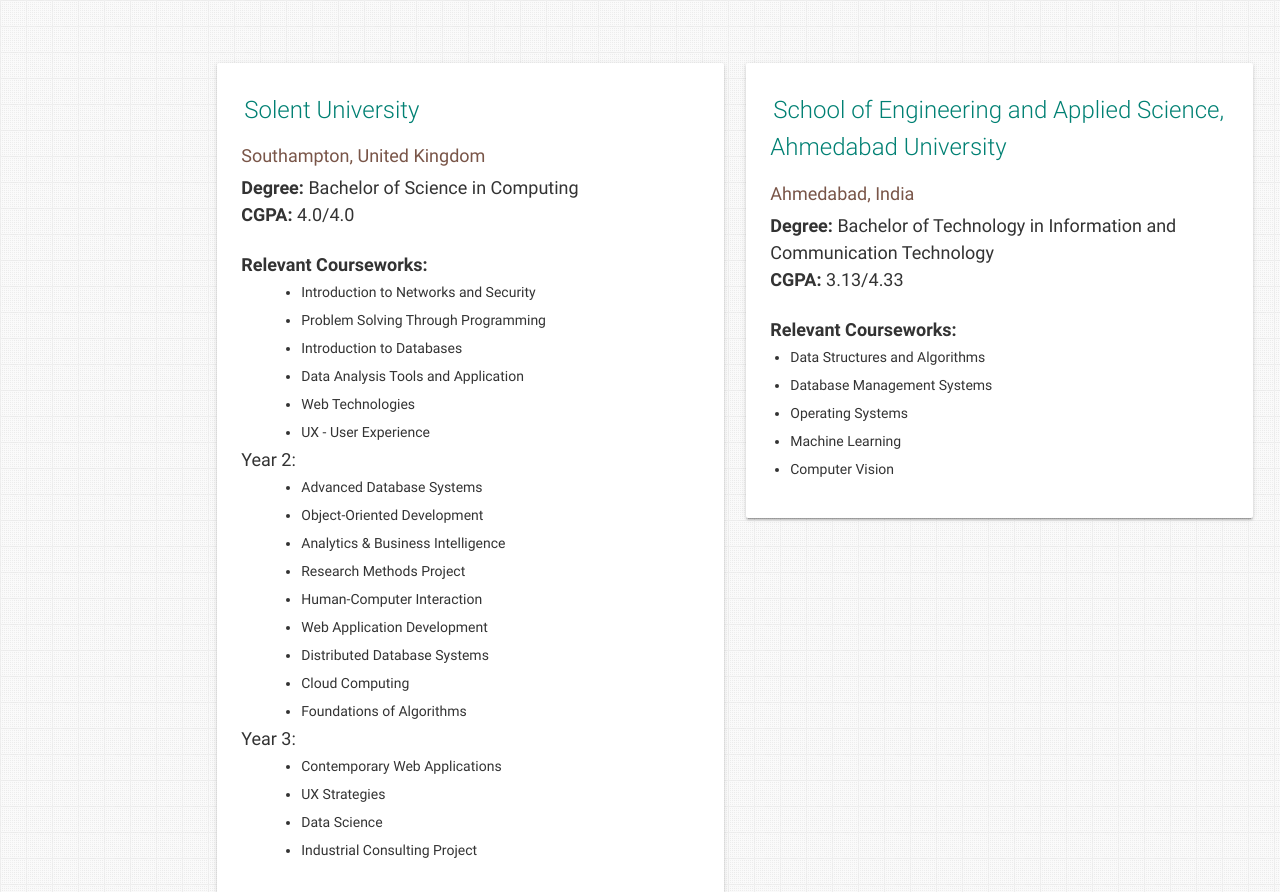
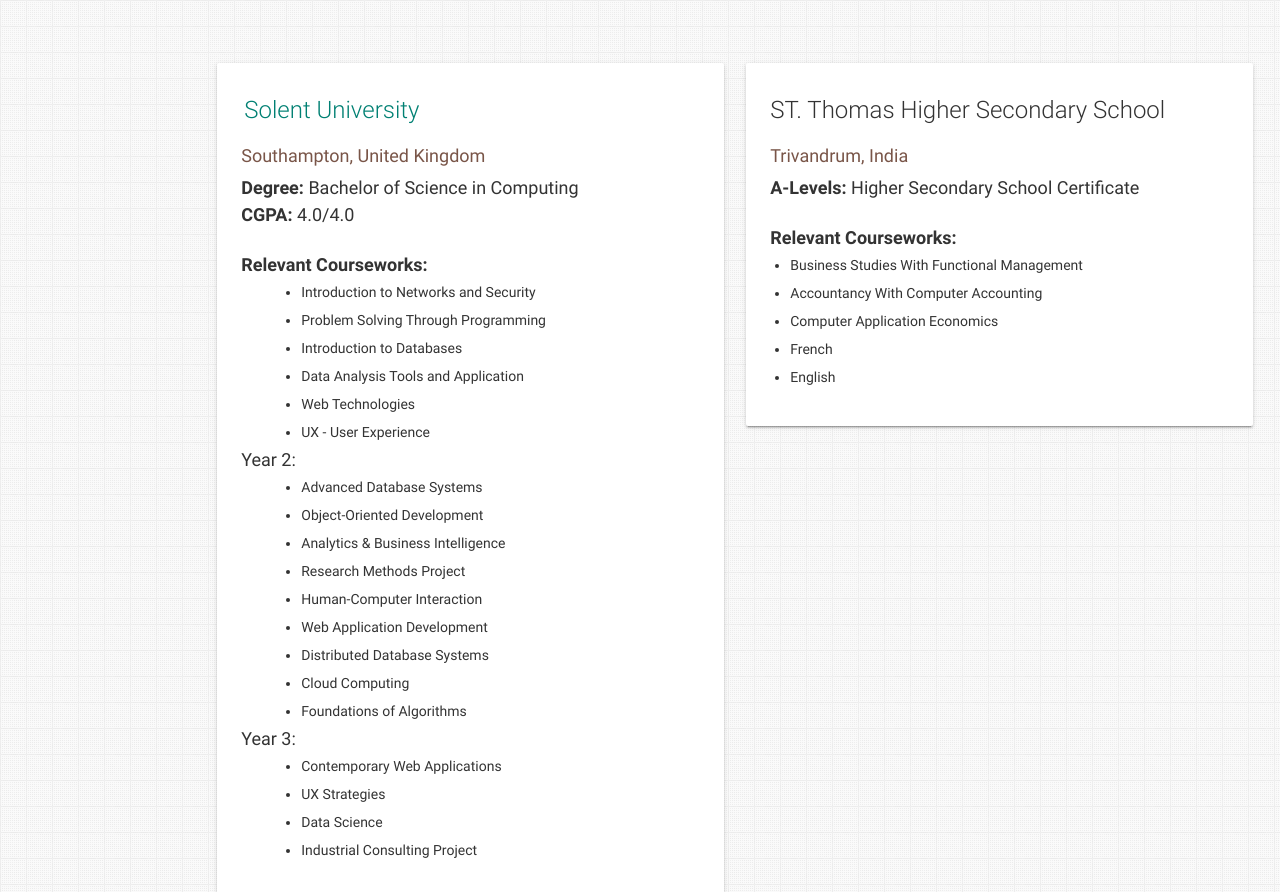
Before and after one commit to tonysolent/tonysolent.github.io, a plain HTML site: page index.html in a window 1280 px wide. Shown: the part 7072-7964 px from the top of the page. Drawn offline with nearby package versions, Linux system fonts and the light colour scheme.

Commit message:
Update index.html

```diff
--- a/index.html
+++ b/index.html
@@ -970,38 +970,37 @@
 
 
           </div>
+          <div>
   <div class="col s12 m6 l6">
     <div class="card">
       <div class="card-content">
         <p>
-                  <span class="card-title"><a href="https://ahduni.edu.in/academics/schools-centres/school-of-engineering-and-applied-science/" target="_blank" class="teal-text hoverline">School of Engineering and Applied Science, Ahmedabad
-                      University</a></span>
+          <span class="card-title">ST. Thomas Higher Secondary School</span>
         </p>
-                <p class="brown-text">Ahmedabad, India</p>
+        <p class="brown-text">Trivandrum, India</p>
         <p>
-                  <b>Degree: </b>Bachelor of Technology in Information and Communication Technology
+          <b>A-Levels: </b>Higher Secondary School Certificate
           <br>
-                  <b>CGPA: </b>3.13/4.33
+
         </p>
 
         <ul>
           <p>
             <b>Relevant Courseworks:</b>
             <ul>
-                    <li>Data Structures and Algorithms</li>
-                    <li>Database Management Systems</li>
-                    <li>Operating Systems</li>
-                    <li>Machine Learning</li>
-                    <li>Computer Vision</li>
+              <li>Business Studies With Functional Management</li>
+              <li>Accountancy With Computer Accounting</li>
+              <li>Computer Application Economics</li>
+              <li>French</li>
+              <li>English</li>
             </ul>
           </p>
-
         </ul>
       </div>
     </div>
   </div>
 </div>
-      </div>
+
     </section>
 
     <!-- Eight Section: Contact -->
```
Lines whose indentation alone changed are shown as unchanged.
